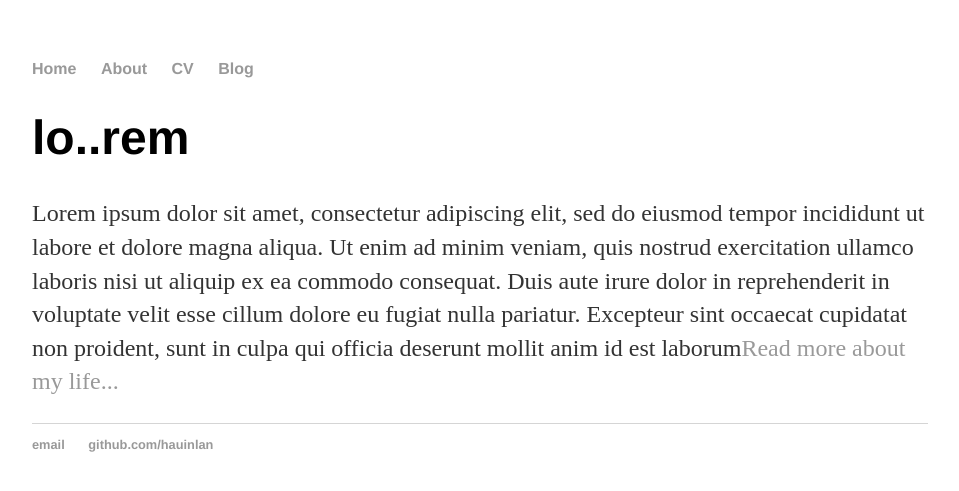
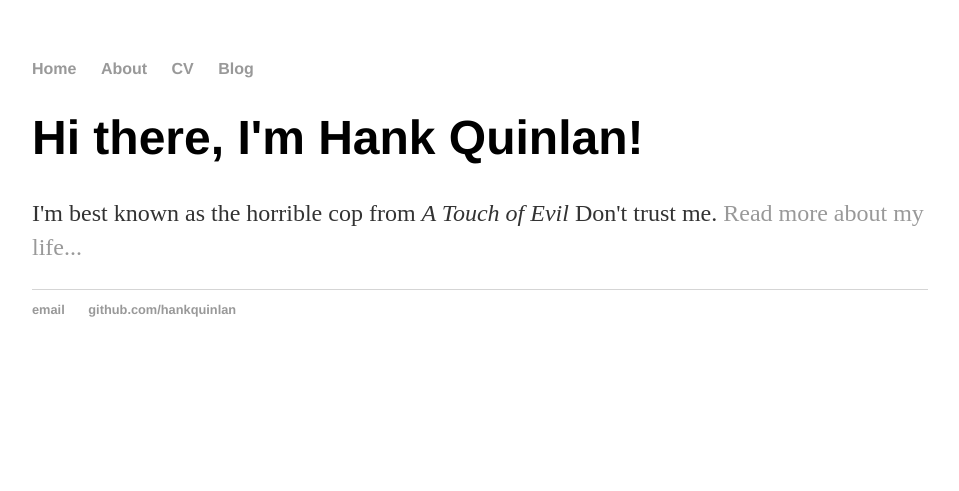
Before and after one commit to YKCzoli/YKCzoli.github.io, a Jekyll site: the page built from index.html, in a window 1280 px wide. Shown: the top 491 px of the page, without its empty margins (160-1119 px from the left). Built offline with Jekyll 4.4.1, drawn with Linux system fonts in a browser that asks for light colours.

Commit message:
Update index.html

```diff
--- a/index.html
+++ b/index.html
@@ -1,29 +1,8 @@
-<!DOCTYPE html>
-<html>
-	<head>
-		<title>Loooooorem</title>
-		<link rel="stylesheet" type="text/css" href="/css/main.css">
-	</head>
-	<body>
-		<nav>
-    		<ul>
-        		<li><a href="/">Home</a></li>
-	        	<li><a href="/about">About</a></li>
-        		<li><a href="/cv">CV</a></li>
-        		<li><a href="/blog">Blog</a></li>
-    		</ul>
-		</nav>
-		<div class="container">
-    		<div class="blurb">
-        		<h1>lo..rem</h1>
-				<p>Lorem ipsum dolor sit amet, consectetur adipiscing elit, sed do eiusmod tempor incididunt ut labore et dolore magna aliqua. Ut enim ad minim veniam, quis nostrud exercitation ullamco laboris nisi ut aliquip ex ea commodo consequat. Duis aute irure dolor in reprehenderit in voluptate velit esse cillum dolore eu fugiat nulla pariatur. Excepteur sint occaecat cupidatat non proident, sunt in culpa qui officia deserunt mollit anim id est laborum<a href="/about">Read more about my life...</a></p>
-    		</div><!-- /.blurb -->
-		</div><!-- /.container -->
-		<footer>
-    		<ul>
-        		<li><a href="mailto:hankquinlaub@gmail.com">email</a></li>
-        		<li><a href="https://github.com/hauinlan">github.com/hauinlan</a></li>
-			</ul>
-		</footer>
-	</body>
-</html>
+---
+layout: default
+title: Hank Quinlan, Horrible Cop
+---
+<div class="blurb">
+	<h1>Hi there, I'm Hank Quinlan!</h1>
+	<p>I'm best known as the horrible cop from <em>A Touch of Evil</em> Don't trust me. <a href="/about">Read more about my life...</a></p>
+</div><!-- /.blurb -->
```
